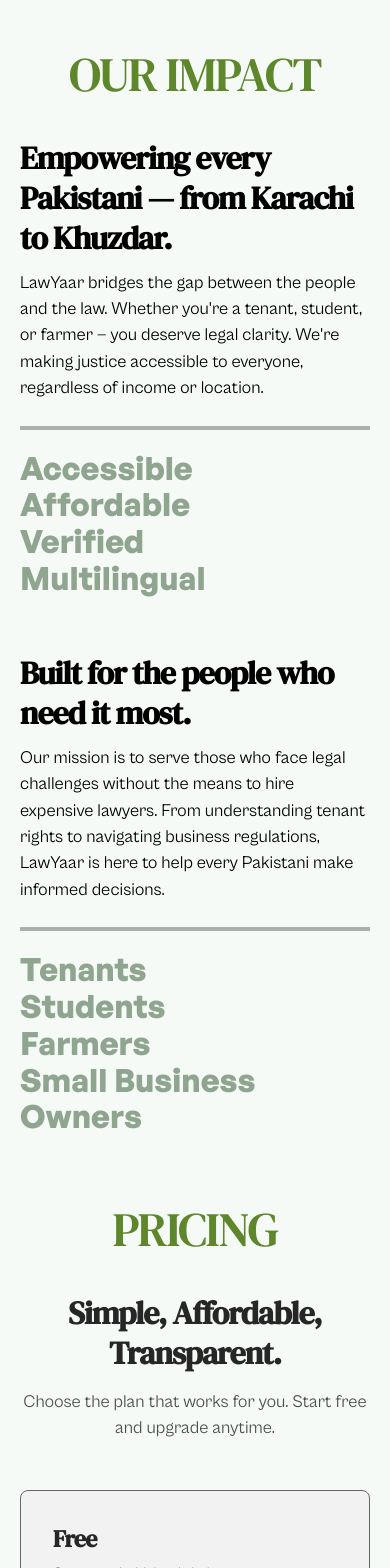
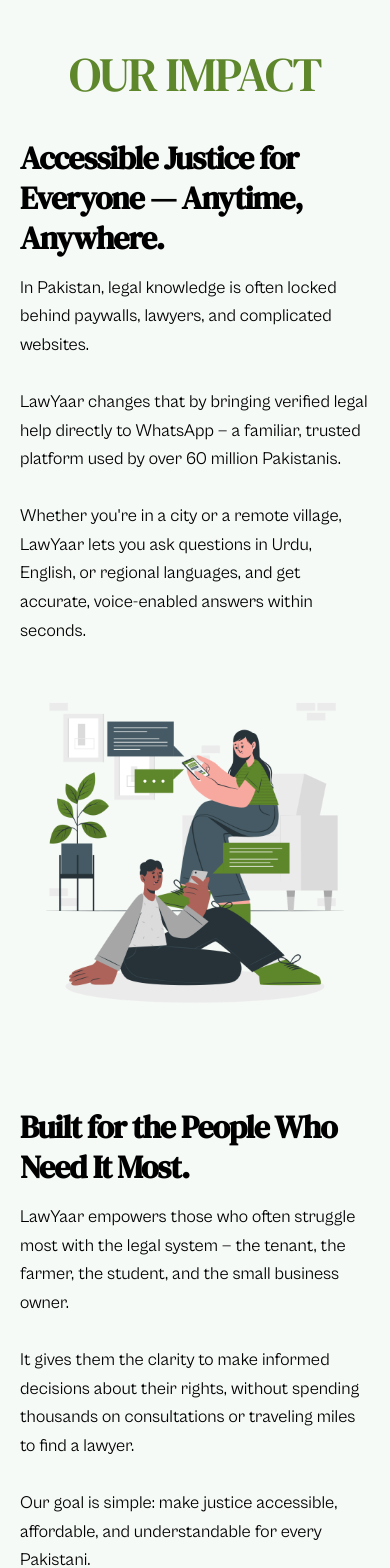
Before and after one commit to zeeshanhxider/LawYaar-Website, a React (Vite) app: page / in a window 390 px wide. Shown: the part 2340-3908 px from the top of the page. Built offline with nearby package versions, Linux system fonts and the light colour scheme.

Commit message:
improved impact content

```diff
--- a/src/components/homepage/Impact.jsx
+++ b/src/components/homepage/Impact.jsx
@@ -1,31 +1,146 @@
-import ServiceUi from "../ui/ServiceUi";
 import Heading from "../ui/Heading";
+import { gsap } from "gsap";
+import { ScrollTrigger } from "gsap/all";
+import { useRef, useEffect } from "react";
+import chatImg from "../../assets/illustrations/chat.png";
+import farmerImg from "../../assets/illustrations/farmer.png";
 
 export default function Impact() {
-  const impactStats = ["Accessible", "Affordable", "Verified", "Multilingual"];
-
-  const audienceItems = [
-    "Tenants",
-    "Students",
-    "Farmers",
-    "Small Business Owners",
-  ];
-
   return (
     <section id="services" className="my-[15%]" aria-label="impact">
       <Heading title="Our Impact" />
-      <div className="space-y-14">
-        <ServiceUi
-          title="Empowering every Pakistani — from Karachi to Khuzdar."
-          description="LawYaar bridges the gap between the people and the law. Whether you're a tenant, student, or farmer — you deserve legal clarity. We're making justice accessible to everyone, regardless of income or location."
-          items={impactStats}
+      <div className="space-y-20 md:space-y-32">
+        <ImpactSection
+          title="Accessible Justice for Everyone — Anytime, Anywhere."
+          description={
+            <>
+              In Pakistan, legal knowledge is often locked behind paywalls,
+              lawyers, and complicated websites.
+              <br />
+              <br />
+              LawYaar changes that by bringing verified legal help directly to
+              WhatsApp — a familiar, trusted platform used by over 60 million
+              Pakistanis.
+              <br />
+              <br />
+              Whether you're in a city or a remote village, LawYaar lets you ask
+              questions in Urdu, English, or regional languages, and get
+              accurate, voice-enabled answers within seconds.
+            </>
+          }
+          image={chatImg}
+          imageAlt="WhatsApp Chat Interface"
+          imagePosition="right"
         />
-        <ServiceUi
-          title="Built for the people who need it most."
-          description="Our mission is to serve those who face legal challenges without the means to hire expensive lawyers. From understanding tenant rights to navigating business regulations, LawYaar is here to help every Pakistani make informed decisions."
-          items={audienceItems}
+        <ImpactSection
+          title="Built for the People Who Need It Most."
+          description={
+            <>
+              LawYaar empowers those who often struggle most with the legal
+              system — the tenant, the farmer, the student, and the small
+              business owner.
+              <br />
+              <br />
+              It gives them the clarity to make informed decisions about their
+              rights, without spending thousands on consultations or traveling
+              miles to find a lawyer.
+              <br />
+              <br />
+              Our goal is simple: make justice accessible, affordable, and
+              understandable for every Pakistani.
+            </>
+          }
+          image={farmerImg}
+          imageAlt="Farmer illustration"
+          imagePosition="left"
         />
       </div>
     </section>
   );
 }
+
+function ImpactSection({ title, description, image, imageAlt, imagePosition }) {
+  const sectionRef = useRef(null);
+  const headingRef = useRef(null);
+  const bodyRef = useRef(null);
+  const imageRef = useRef(null);
+
+  useEffect(() => {
+    const isImageRight = imagePosition === "right";
+
+    // Set initial state
+    gsap.set(imageRef.current, {
+      x: isImageRight ? 100 : -100,
+      opacity: 0,
+    });
+    gsap.set([headingRef.current, bodyRef.current], {
+      y: 50,
+      opacity: 0,
+    });
+
+    ScrollTrigger.create({
+      trigger: sectionRef.current,
+      start: "150px bottom",
+      animation: gsap
+        .timeline()
+        .to(
+          imageRef.current,
+          { x: 0, opacity: 1, duration: 1.5, ease: "power3.out" },
+          0
+        )
+        .to(
+          headingRef.current,
+          { y: 0, opacity: 1, duration: 1.2, ease: "power3.out" },
+          "-=1"
+        )
+        .to(
+          bodyRef.current,
+          { y: 0, opacity: 1, duration: 1.2, ease: "power3.out" },
+          "-=1"
+        ),
+      toggleActions: "play none none none",
+    });
+    ScrollTrigger.refresh();
+  }, [sectionRef, imagePosition]);
+
+  const isImageRight = imagePosition === "right";
+
+  return (
+    <div
+      ref={sectionRef}
+      className={`mt-10 grid grid-cols-1 items-center gap-8 md:gap-16 lg:gap-24 ${
+        isImageRight ? "md:grid-cols-2" : "md:grid-cols-2"
+      }`}
+    >
+      {/* Text Content */}
+      <div
+        className={`space-y-6 ${isImageRight ? "md:order-1" : "md:order-2"}`}
+      >
+        <div className="space-y-4 2xl:space-y-10">
+          <h3
+            ref={headingRef}
+            className="text-heading-3 font-semibold leading-tight 2xl:text-7xl"
+          >
+            {title}
+          </h3>
+          <p
+            ref={bodyRef}
+            className="max-w-2xl text-body-1 leading-relaxed 2xl:text-3xl"
+          >
+            {description}
+          </p>
+        </div>
+      </div>
+
+      {/* Image */}
+      <div className={`${isImageRight ? "md:order-2" : "md:order-1"}`}>
+        <img
+          ref={imageRef}
+          src={image}
+          alt={imageAlt}
+          className="mx-auto h-auto w-full max-w-lg rounded-lg"
+        />
+      </div>
+    </div>
+  );
+}
```
Also changed, not shown: src/assets/illustrations/chat.png (added), src/assets/illustrations/farmer.png (added).
